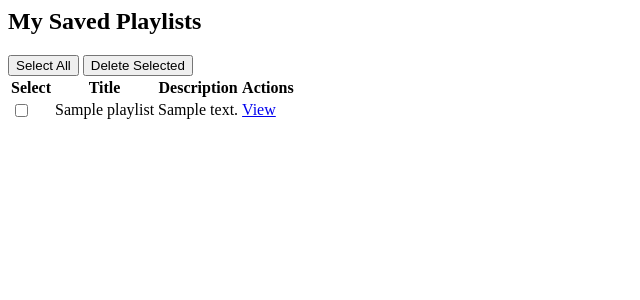
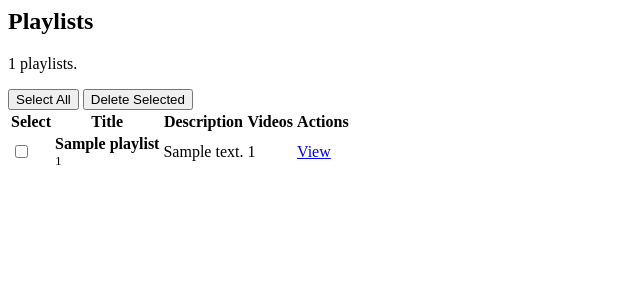
Before and after one commit to ntshvicky/Youtube-Management, a Flask app: template app/templates/partials/my_saved.html in a window 1280 px wide. Shown: the top 300 px of the page, without its empty margins (0-640 px from the left). Run offline with Flask 3, Linux system fonts and the light colour scheme; the template is opened without the code that fills it: most values are stand-ins (such as "Sample title", 1, 10 or a date in 2020).

Commit message:
Update playlists partial

```diff
--- a/app/templates/partials/my_saved.html
+++ b/app/templates/partials/my_saved.html
@@ -1,35 +1,7 @@
-<h2 class="mt-4">My Saved Playlists</h2>
-<form id="saved-form" action="{{ url_for('delete_selected_saved') }}" method="post">
-    <div class="mb-3">
-        <button type="button" class="btn btn-secondary" id="select-all-saved">Select All</button>
-        <button type="submit" class="btn btn-danger" id="delete-selected-saved">Delete Selected</button>
-    </div>
-    <table class="table table-bordered">
-        <thead>
-        <tr>
-            <th>Select</th>
-            <th>Title</th>
-            <th>Description</th>
-            <th>Actions</th>
-        </tr>
-        </thead>
-        <tbody>
-        {% for playlist in saved %}
-        <tr>
-            <td><input type="checkbox" name="playlist_ids" value="{{ playlist.id }}"></td>
-            <td>{{ playlist.title }}</td>
-            <td>{{ playlist.description }}</td>
-            <td>
-                <a href="https://www.youtube.com/playlist?list={{ playlist.id }}" class="btn btn-primary" target="_blank">View</a>
-            </td>
-        </tr>
-        {% endfor %}
-        </tbody>
-    </table>
+<section class="panel">
+<form action="{{ url_for('delete_selected_playlists') }}" method="post" data-ajax="true" data-confirm="Delete selected playlists?">
+  <div class="p-3 d-flex justify-content-between"><div><h2>Playlists</h2><p class="text-muted">{{ playlists|length }} playlists.</p></div><div><button type="button" class="btn btn-outline-secondary btn-sm" data-select-all="playlist_ids">Select All</button> <button class="btn btn-danger btn-sm">Delete Selected</button></div></div>
+  <div class="table-wrap"><table class="table mb-0"><thead><tr><th>Select</th><th>Title</th><th>Description</th><th>Videos</th><th>Actions</th></tr></thead><tbody>{% for playlist in playlists %}<tr><td><input type="checkbox" name="playlist_ids" value="{{ playlist.id }}"></td><td><strong>{{ playlist.title }}</strong><br><small>{{ playlist.id }}</small></td><td>{{ playlist.description|truncate(140) }}</td><td>{{ playlist.video_count }}</td><td><a href="https://www.youtube.com/playlist?list={{ playlist.id }}" target="_blank" class="btn btn-outline-secondary btn-sm">View</a></td></tr>{% endfor %}</tbody></table></div>
+  {% if not playlists %}<div class="p-4 text-center text-muted">No playlists found.</div>{% endif %}
 </form>
-<script>
-    document.getElementById('select-all-saved').addEventListener('click', function() {
-        const checkboxes = document.querySelectorAll('input[name="playlist_ids"]');
-        checkboxes.forEach(checkbox => checkbox.checked = true);
-    });
-</script>
+</section>
```
